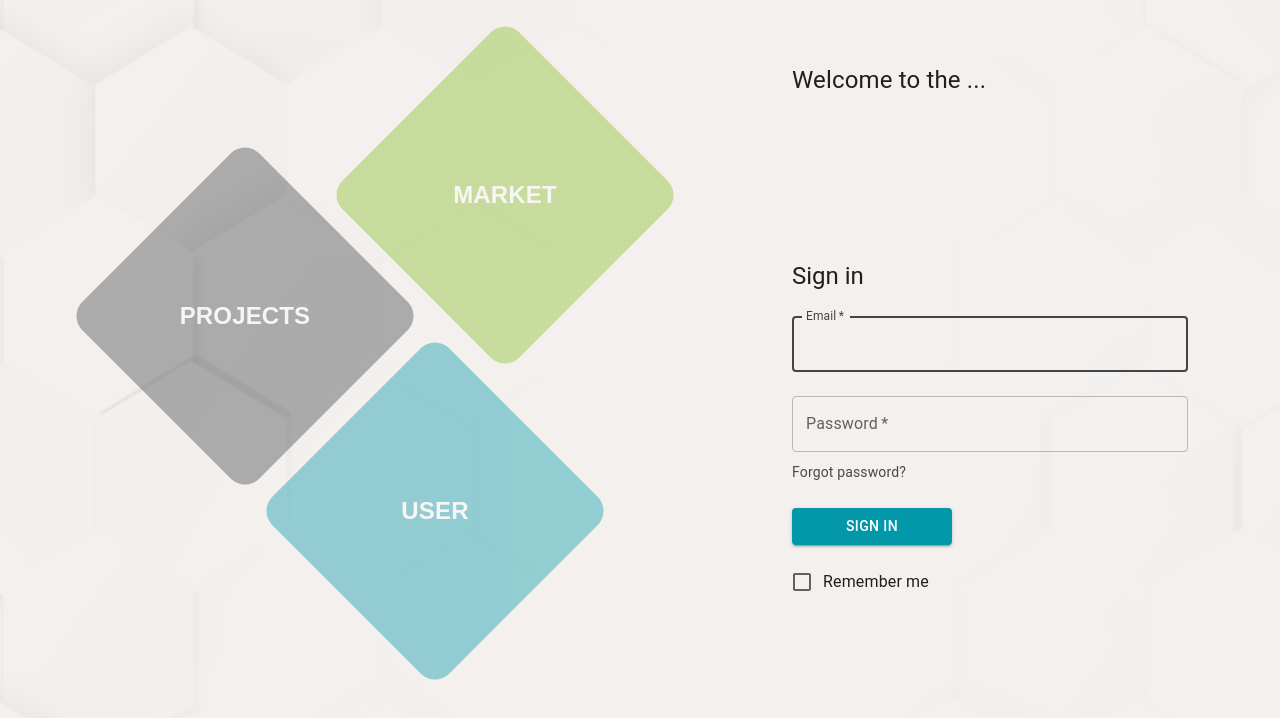
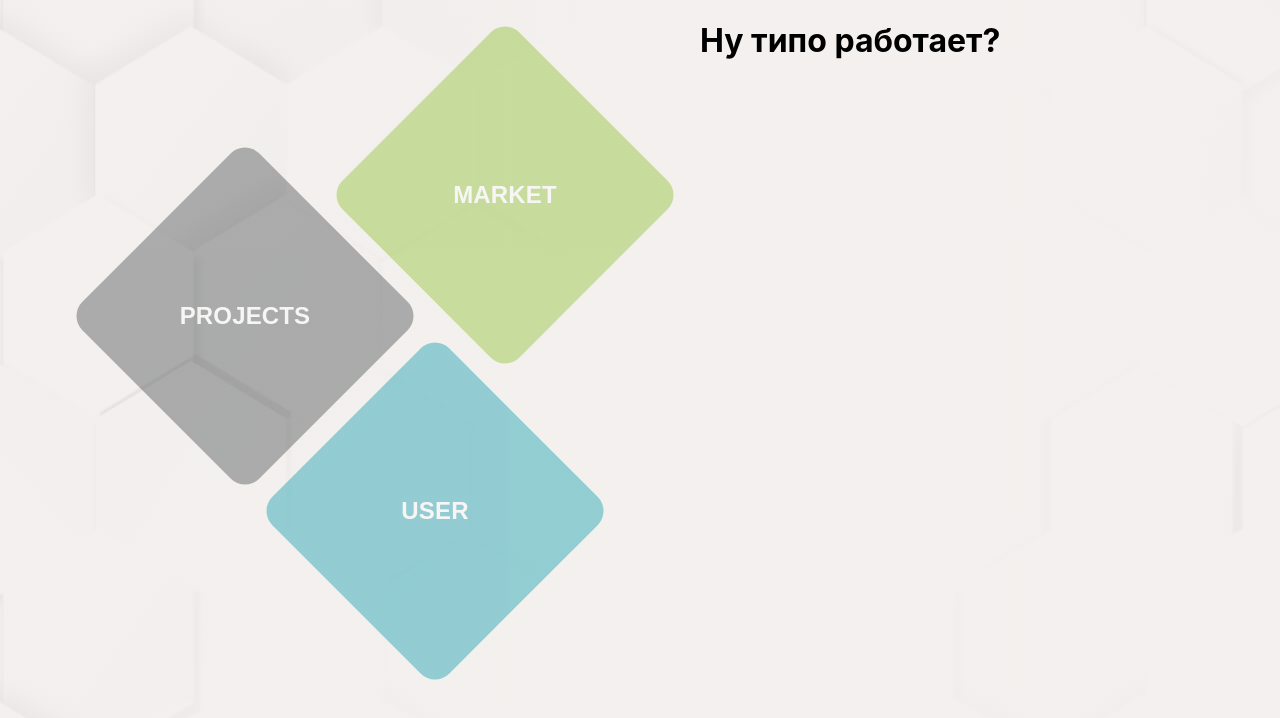
Before and after one commit to v1ktorbro/research-lab, a React (Create React App) app: page /my-profile/ in a window 1280 px wide. Shown: the top 718 px of the page. Built offline with nearby package versions, Linux system fonts and the light colour scheme; sample sign-in values are in the browser's storage.

Commit message:
feat(App): add routes and create logic

```diff
--- a/src/components/App/App.js
+++ b/src/components/App/App.js
@@ -1,17 +1,48 @@
 import './App.scss';
 import React from 'react';
+import { Route, Routes, useNavigate, Navigate } from 'react-router-dom';
+import { useDispatch, useSelector } from 'react-redux';
 import BtnsContainer from '../BtnsContainer/BtnsContainer';
 import SignIn from '../SignIn/SignIn';
+import { toggleAuthState } from '../../store/authReducer';
 
 function App() {
+  const navigate = useNavigate();
+  const dispatch = useDispatch();
+  const authState = useSelector((state) => state.auth.isAuth);
+
+  React.useEffect(() => {
+    const stateRememberUserLastVisit = localStorage.getItem('stateRememberUser');
+    if (stateRememberUserLastVisit) {
+      navigate('/my-profile/');
+      dispatch(toggleAuthState({isAuth: stateRememberUserLastVisit, email: 're@ya.ru'}));
+    }
+  }, []);
+
   return (
     <>
     <main className='app'>
       <BtnsContainer />
-      <div className='app__sign-in-block'>
-        <p className='app__greeting-text'>Welcome to the ...</p>
-        <SignIn />
-      </div>
+      <Routes>
+        <Route exact path='/' element={
+          authState ? (<Navigate to="/my-profile/" />) : (<Navigate to="/sign-in/" />)
+        } />
+
+        <Route path='/sign-in/' element={
+          <>
+            <div className='app__sign-in-block'>
+              <p className='app__greeting-text'>Welcome to the ...</p>
+              <SignIn />
+            </div>
+          </>
+        }/>
+
+        <Route path='/my-profile/' element={
+          <>
+          <h1>Ну типо работает?</h1>
+          </>
+        }/>
+      </Routes>
     </main>
     </>
   );
```
